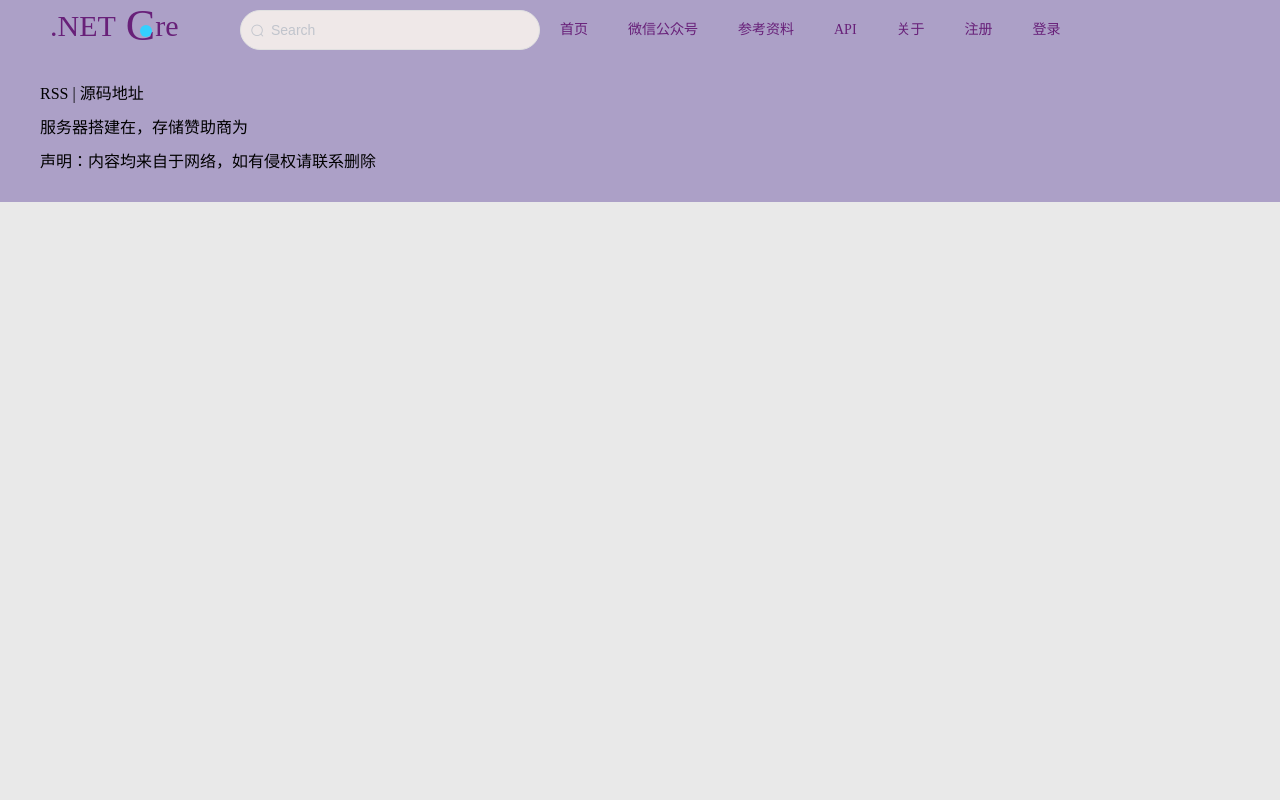
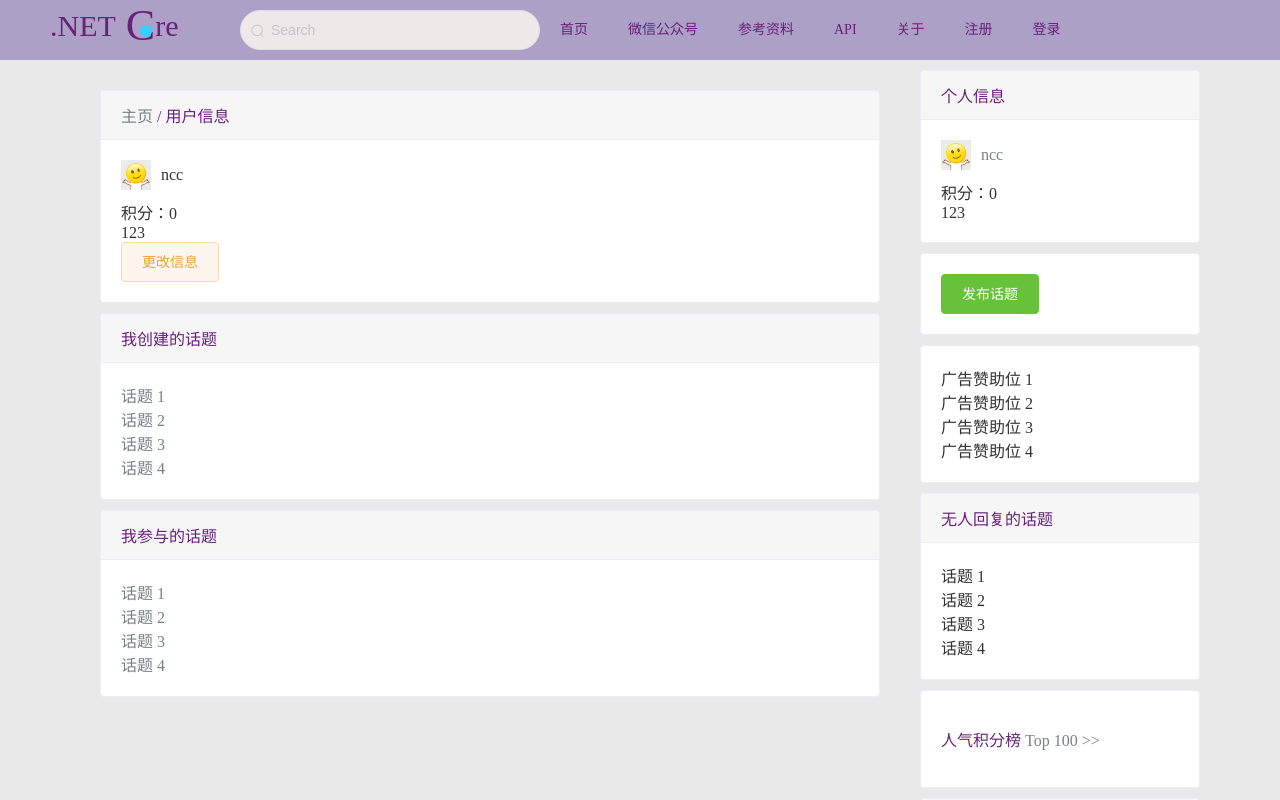
Before and after one commit to tatwd/ncc-china, a Nuxt app in the folder src/client/nuxt-web/: page /user/usercenter in a window 1280 px wide. Shown: the top 800 px of the page. Built offline with nearby package versions, Linux system fonts and the light colour scheme.

Commit message:
feat(user): add some components and pages

```diff
--- /dev/null
+++ b/src/client/nuxt-web/components/user/NccLogined.vue
@@ -0,0 +1,57 @@
+<template>
+  <div id="ncc-logined">
+    <el-card
+      v-if="logined"
+      class="box-card"
+      shadow="hover"
+    >
+      <div
+        slot="header"
+        class="clearfix"
+      >
+        <span>个人信息</span>
+      </div>
+      <div>
+        <router-link to="/user/usercenter">
+          <div class="ava-name">
+            <img
+              src="~/static/test.jpg"
+              alt=""
+            >
+            <label>ncc</label>
+          </div>
+        </router-link>
+        <span>积分：</span>
+        <label>0</label>
+        <p>123</p>
+      </div>
+    </el-card>
+  </div>
+</template>
+
+<script>
+export default {
+  data() {
+    return {
+      logined: true
+    }
+  }
+}
+</script>
+
+<style scoped>
+#ncc-logined .ava-name {
+  margin-bottom: 10px;
+}
+#ncc-logined .ava-name img {
+  width: 30px;
+  vertical-align: middle;
+}
+#ncc-logined .ava-name label {
+  margin-left: 10px;
+  vertical-align: middle;
+}
+#ncc-logined p {
+  margin: 0;
+}
+</style>
--- /dev/null
+++ b/src/client/nuxt-web/components/user/NccMycreate.vue
@@ -0,0 +1,24 @@
+<template>
+  <div id="ncc-mycreate">
+    <el-card
+      class="box-card"
+      shadow="hover"
+    >
+      <div
+        slot="header"
+        class="clearfix"
+      >
+        <span>我创建的话题</span>
+      </div>
+      <div
+        v-for="o in 4"
+        :key="o"
+        class="text item"
+      >
+        <router-link to="/user/usercenter">
+          {{ '话题 ' + o }}
+        </router-link>
+      </div>
+    </el-card>
+  </div>
+</template>
--- /dev/null
+++ b/src/client/nuxt-web/components/user/NccMyjoin.vue
@@ -0,0 +1,24 @@
+<template>
+  <div id="ncc-myjoin">
+    <el-card
+      class="box-card"
+      shadow="hover"
+    >
+      <div
+        slot="header"
+        class="clearfix"
+      >
+        <span>我参与的话题</span>
+      </div>
+      <div
+        v-for="o in 4"
+        :key="o"
+        class="text item"
+      >
+        <router-link to="/user/usercenter">
+          {{ '话题 ' + o }}
+        </router-link>
+      </div>
+    </el-card>
+  </div>
+</template>
--- /dev/null
+++ b/src/client/nuxt-web/components/user/NccUserinfo.vue
@@ -0,0 +1,52 @@
+<template>
+  <div id="ncc-userinfo">
+    <el-card
+      class="box-card"
+      shadow="hover"
+    >
+      <div
+        slot="header"
+        class="clearfix"
+      >
+        <span><router-link to="/">主页</router-link> / 用户信息</span>
+      </div>
+      <div>
+        <div class="ava-name">
+          <img
+            src="~/static/test.jpg"
+            alt=""
+          >
+          <label>ncc</label>
+        </div>
+        <span>积分：</span>
+        <label>0</label>
+        <p>123</p>
+        <router-link to="/user/setting">
+          <el-button
+            type="warning"
+            plain
+          >
+            更改信息
+          </el-button>
+        </router-link>
+      </div>
+    </el-card>
+  </div>
+</template>
+
+<style scoped>
+#ncc-userinfo .ava-name {
+  margin-bottom: 10px;
+}
+#ncc-userinfo .ava-name img {
+  width: 30px;
+  vertical-align: middle;
+}
+#ncc-userinfo .ava-name label {
+  margin-left: 10px;
+  vertical-align: middle;
+}
+#ncc-userinfo p {
+  margin: 0;
+}
+</style>
--- a/src/client/nuxt-web/pages/topic/create.vue
+++ b/src/client/nuxt-web/pages/topic/create.vue
@@ -1,5 +1,79 @@
 <template>
-  <div id="ncc-topic-create">
-    <div>1</div>
+  <div id="topic-create">
+    <el-container class="content ncc-container">
+      <el-main>
+        <el-card
+          class="box-card"
+          shadow="hover"
+        >
+          <div
+            slot="header"
+            class="clearfix"
+          >
+            <span><router-link to="/">主页</router-link> / 发布话题</span>
+          </div>
+          <div>
+            <label>请选择话题类型：</label>
+            <el-select
+              v-model="topicType"
+              placeholder="请选择"
+            >
+              <el-option
+                v-for="item in options"
+                :key="item.topicType"
+                :label="item.label"
+                :value="item.topicType"
+              />
+            </el-select>
+            <el-input
+              v-model="topicTitle"
+              placeholder="请输入话题标题，字数10字以上"
+              class="topic-title"
+            />
+          </div>
+        </el-card>
+      </el-main>
+      <el-aside>
+        <ncc-markdown />
+        <ncc-guide />
+      </el-aside>
+    </el-container>
   </div>
 </template>
+<script>
+import NccMarkdown from '~/components/topic/NccMarkdown.vue'
+import NccGuide from '~/components/topic/NccGuide.vue'
+
+export default {
+  components: {
+    NccMarkdown,
+    NccGuide
+  },
+  data() {
+    return {
+      options: [
+        {
+          topicType: '选项1',
+          label: '分享'
+        },
+        {
+          topicType: '选项2',
+          label: '问答'
+        },
+        {
+          topicType: '选项3',
+          label: '招聘'
+        }
+      ],
+      topicType: '',
+      topicTitle: ''
+    }
+  }
+}
+</script>
+
+<style scoped>
+#topic-create .topic-title {
+  margin-top: 10px;
+}
+</style>
--- /dev/null
+++ b/src/client/nuxt-web/pages/user/setting.vue
@@ -0,0 +1,45 @@
+<template>
+  <div id="setting">
+    <el-container class="content ncc-container">
+      <el-main>
+        <ncc-updateinfo />
+        <ncc-updatepwd />
+      </el-main>
+      <el-aside>
+        <ncc-logined />
+        <ncc-createbtn />
+        <ncc-ad />
+        <ncc-topicnoreply />
+        <ncc-integral />
+        <ncc-communication />
+        <ncc-friendship />
+      </el-aside>
+    </el-container>
+  </div>
+</template>
+
+<script>
+import NccUpdateinfo from '~/components/user/NccUpdateinfo.vue'
+import NccUpdatepwd from '~/components/user/NccUpdatepwd.vue'
+import NccLogined from '~/components/user/NccLogined.vue'
+import NccCreatebtn from '~/components/topic/NccCreatebtn.vue'
+import NccAd from '~/components/shared/NccAd.vue'
+import NccTopicnoreply from '~/components/shared/NccTopicnoreply.vue'
+import NccIntegral from '~/components/shared/NccIntegral.vue'
+import NccCommunication from '~/components/shared/NccCommunication.vue'
+import NccFriendship from '~/components/shared/NccFriendship.vue'
+
+export default {
+  components: {
+    NccUpdateinfo,
+    NccUpdatepwd,
+    NccLogined,
+    NccCreatebtn,
+    NccAd,
+    NccTopicnoreply,
+    NccIntegral,
+    NccCommunication,
+    NccFriendship
+  }
+}
+</script>
--- /dev/null
+++ b/src/client/nuxt-web/pages/user/usercenter.vue
@@ -0,0 +1,48 @@
+<template>
+  <div id="usercenter">
+    <el-container class="content ncc-container">
+      <el-main>
+        <ncc-userinfo />
+        <ncc-mycreate />
+        <ncc-myjoin />
+      </el-main>
+      <el-aside>
+        <ncc-logined />
+        <ncc-createbtn />
+        <ncc-ad />
+        <ncc-topicnoreply />
+        <ncc-integral />
+        <ncc-communication />
+        <ncc-friendship />
+      </el-aside>
+    </el-container>
+  </div>
+</template>
+
+<script>
+import NccMycreate from '~/components/user/NccMycreate.vue'
+import NccMyjoin from '~/components/user/NccMyjoin.vue'
+import NccUserinfo from '~/components/user/NccUserinfo.vue'
+import NccLogined from '~/components/user/NccLogined.vue'
+import NccCreatebtn from '~/components/topic/NccCreatebtn.vue'
+import NccAd from '~/components/shared/NccAd.vue'
+import NccTopicnoreply from '~/components/shared/NccTopicnoreply.vue'
+import NccIntegral from '~/components/shared/NccIntegral.vue'
+import NccCommunication from '~/components/shared/NccCommunication.vue'
+import NccFriendship from '~/components/shared/NccFriendship.vue'
+
+export default {
+  components: {
+    NccMycreate,
+    NccMyjoin,
+    NccUserinfo,
+    NccLogined,
+    NccCreatebtn,
+    NccAd,
+    NccTopicnoreply,
+    NccIntegral,
+    NccCommunication,
+    NccFriendship
+  }
+}
+</script>
```
